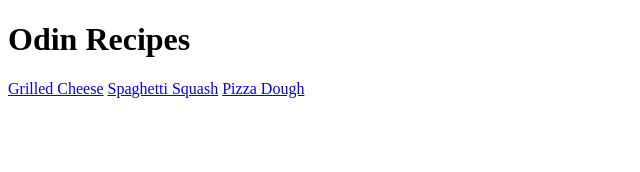
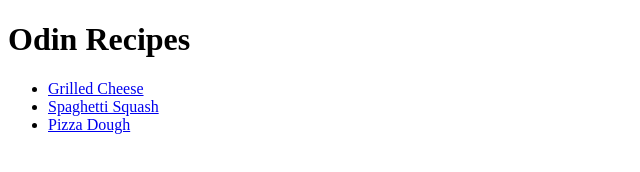
Before and after one commit to 904jz/odin-recipes, a plain HTML site: page index.html in a window 1280 px wide. Shown: the whole page, without its empty margins (0-640 px from the left). Drawn offline with Linux system fonts and the light colour scheme.

```diff
--- a/index.html
+++ b/index.html
@@ -5,8 +5,10 @@
     </head>
     <body>
         <h1>Odin Recipes</h1>
-        <a href="recipes/grilledcheese.html">Grilled Cheese</a>
-        <a href="recipes/spaghettisquash.html">Spaghetti Squash</a>
-        <a href="recipes/pizzadough.html">Pizza Dough</a>
+        <ul>
+            <li><a href="recipes/grilledcheese.html">Grilled Cheese</a></li>
+            <li><a href="recipes/spaghettisquash.html">Spaghetti Squash</a></li>
+            <li><a href="recipes/pizzadough.html">Pizza Dough</a></li>
+        </ul>
     </body>
 </html>
```
Also changed, not shown: recipes/grilledcheese.html (+1 -0 lines), recipes/pizzadough.html (+2 -0 lines), recipes/spaghettisquash.html (+2 -0 lines).
